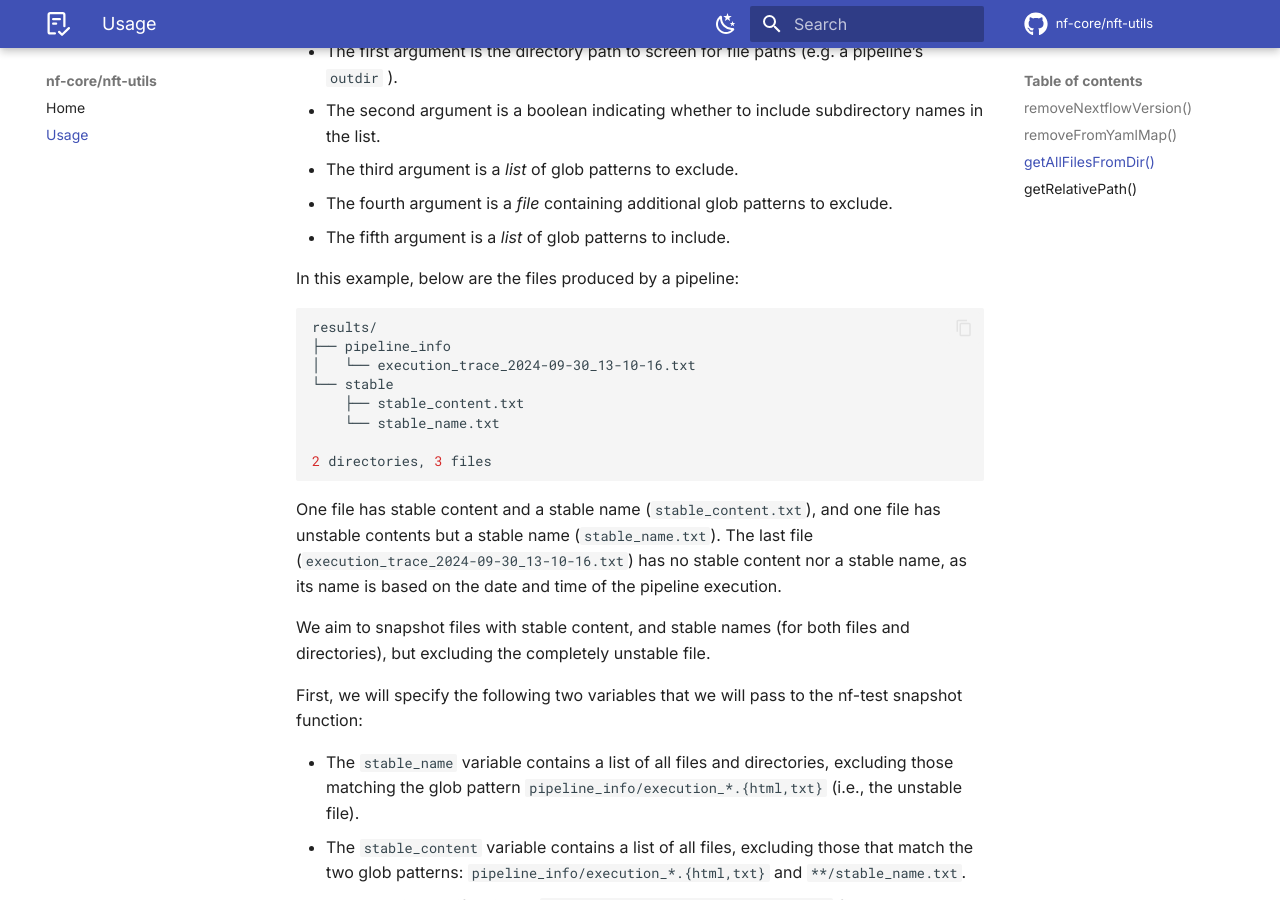
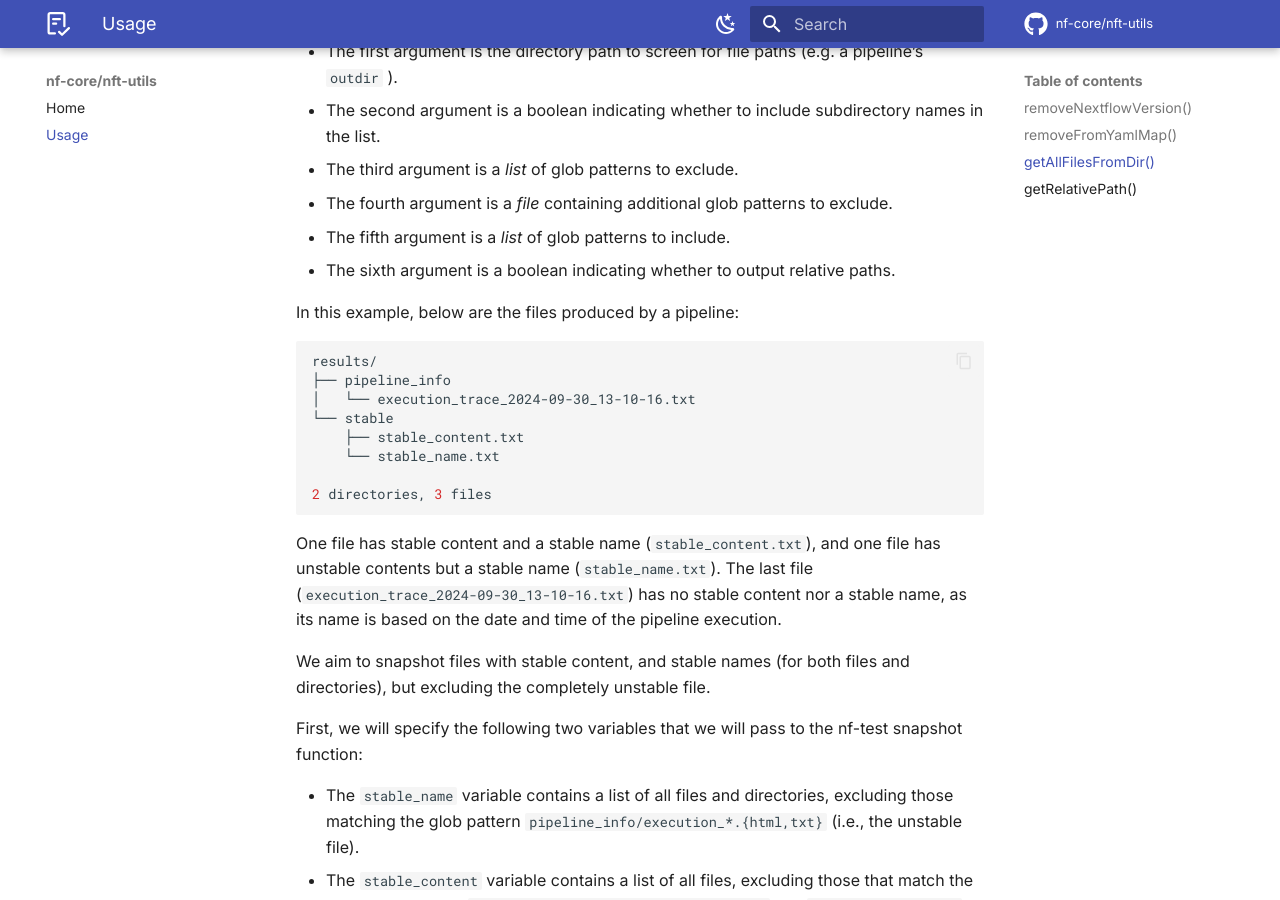
Before and after one commit to nf-core/nft-utils, an MkDocs documentation site: the page built from docs/usage.md, in a window 1280 px wide and 900 px high, scrolled down 1656 px. Built offline with MkDocs 1.6.1 and Material for MkDocs 9.7.7, drawn with Linux system fonts in a browser that asks for light colours; comment, search, counter and statistics services are not loaded; the version menu is left out.

Commit message:
Update docs/usage.md
Co-authored-by: Maxime U Garcia <maxime.garcia@seqera.io>

```diff
--- a/docs/usage.md
+++ b/docs/usage.md
@@ -71,6 +71,7 @@ This function generates a list of all the contents within a directory (and subdi
 - The third argument is a _list_ of glob patterns to exclude.
 - The fourth argument is a _file_ containing additional glob patterns to exclude.
 - The fifth argument is a _list_ of glob patterns to include.
+- The sixth argument is a boolean indicating whether to output relative paths.
 
 In this example, below are the files produced by a pipeline:
 
```
